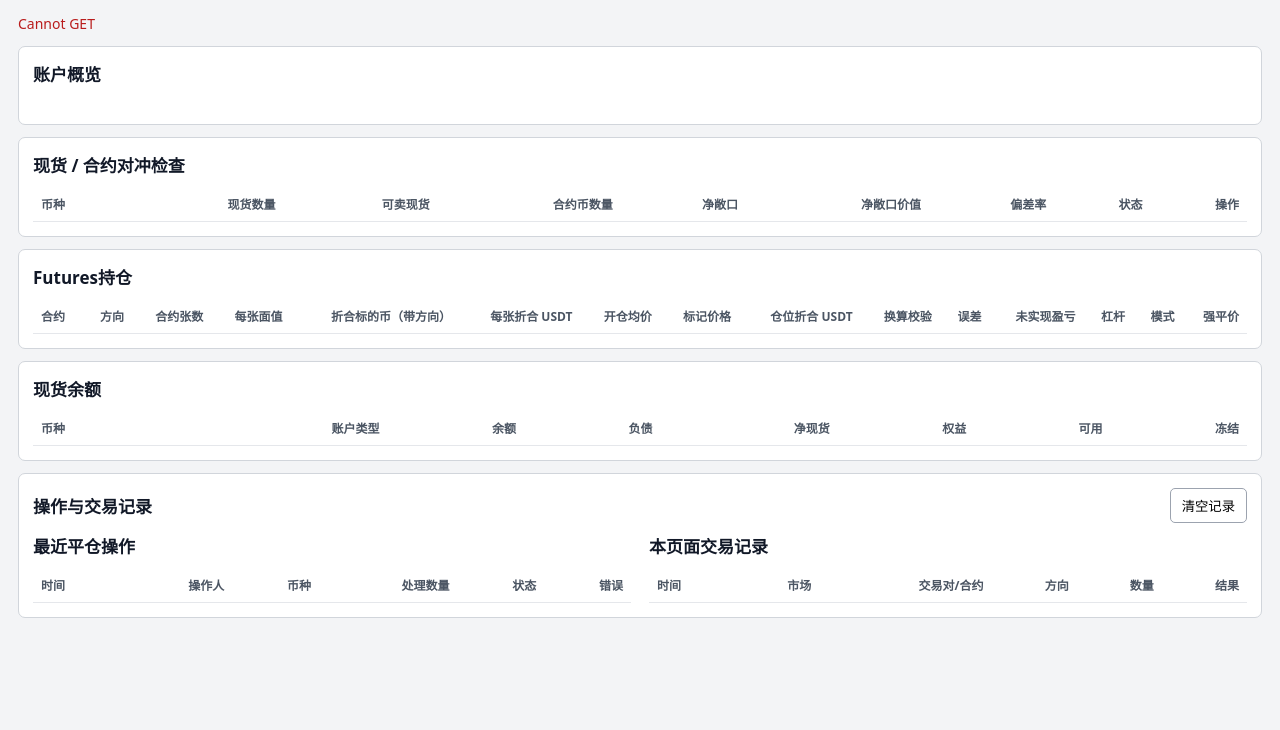
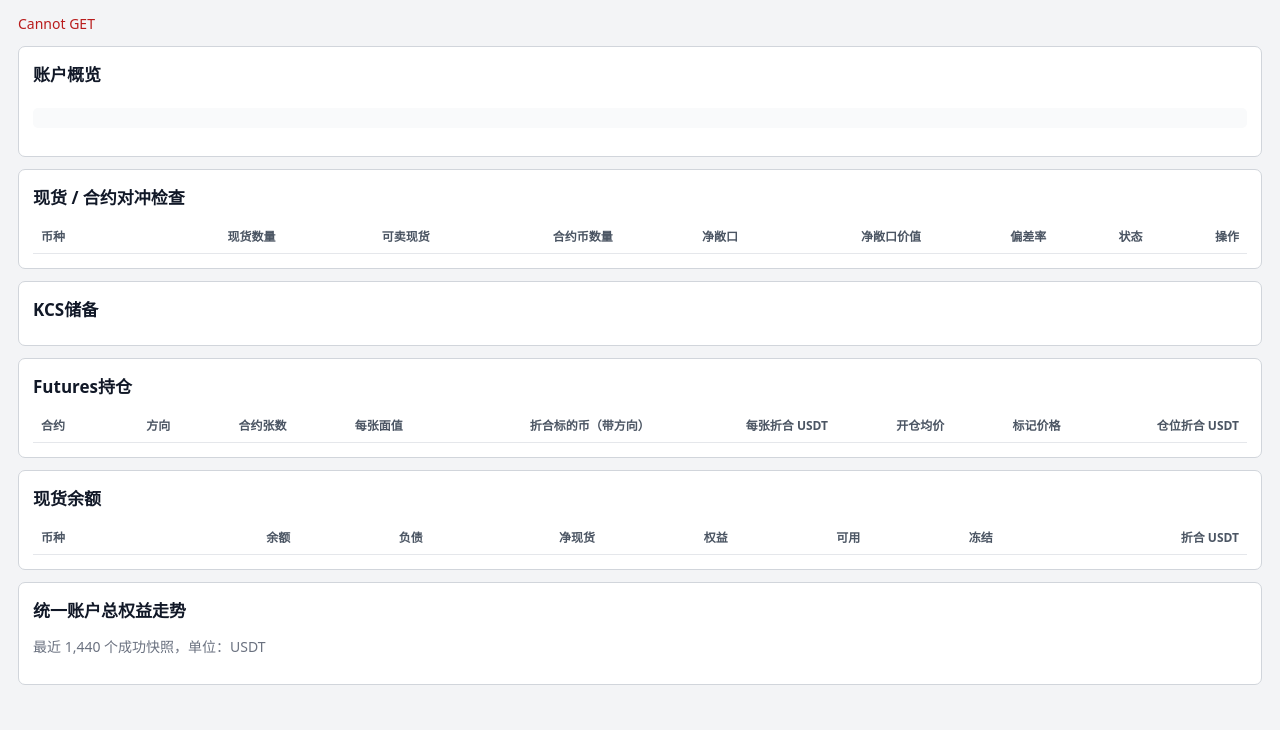
Before and after one commit to JZL-Quant/101-account-monitor, a Python web app: template kucoin_exposure/templates/exposure.html in a window 1280 px wide. Shown: the part 70-800 px from the top of the page. Run offline with Jinja, Linux system fonts and the light colour scheme; the template is opened without the code that fills it: most values are stand-ins (such as "Sample title", 1, 10 or a date in 2020); lists and menus that the app fills with data are empty.

Commit message:
kucoin_exposure

```diff
--- a/kucoin_exposure/client.py
+++ b/kucoin_exposure/client.py
@@ -18,6 +18,7 @@
 from .models import FuturesPosition, SpotBalance, SpotSymbol, ZERO, decimal_value
 
 
+# 账户监控为低频查询，使用 KuCoin 官方公网 UTA 域名；colo 仅供交易链路。
 UTA_BASE_URL = "https://api.kucoin.com"
 # UTA 的公开 instrument 返回字段仍在快速迭代。合约 multiplier 暂用 KuCoin
 # 经典公开合约元数据交叉补齐；该请求不涉及账户模式或 API Key。
@@ -243,7 +244,8 @@
             for item in account.get("currencies", []):
                 balance = decimal_value(item.get("balance"))
                 liability = decimal_value(item.get("liability"))
-                equity = decimal_value(item.get("equity"), balance - liability)
+                # UTA balance 本身带方向；缺少 equity 时回退到 balance，不能再扣一次 liability。
+                equity = decimal_value(item.get("equity"), balance)
                 if balance == ZERO and liability == ZERO and equity == ZERO:
                     continue
                 result.append(
--- a/kucoin_exposure/config.example.yaml
+++ b/kucoin_exposure/config.example.yaml
@@ -63,6 +63,8 @@
   warning_threshold_percent: 5
   # 净敞口价值低于此 USDT 金额时按灰尘余额处理，显示“已对冲”。
   dust_value_usdt: 1
+  # 仅控制页面隐藏小额仓位，不影响敞口状态、报警或平仓逻辑。
+  display_dust_value_usdt: 0.1
 
 # KuCoin 现货和合约可能使用不同的币种代码，在这里统一。
 symbols:
--- a/kucoin_exposure/config.py
+++ b/kucoin_exposure/config.py
@@ -56,6 +56,7 @@
     matched_threshold_percent: float = 1.0
     warning_threshold_percent: float = 5.0
     dust_value_usdt: float = 1.0
+    display_dust_value_usdt: float = 0.1
     aliases: dict[str, str] = field(default_factory=lambda: {"XBT": "BTC"})
     excluded_assets: frozenset[str] = field(default_factory=frozenset)
 
@@ -182,6 +183,9 @@
             matched_threshold_percent=float(hedge.get("matched_threshold_percent", 1)),
             warning_threshold_percent=float(hedge.get("warning_threshold_percent", 5)),
             dust_value_usdt=float(hedge.get("dust_value_usdt", 1)),
+            display_dust_value_usdt=max(
+                0.0, float(hedge.get("display_dust_value_usdt", 0.1))
+            ),
             aliases=normalized_aliases,
             excluded_assets=excluded_assets,
         ),
--- a/kucoin_exposure/templates/exposure.html
+++ b/kucoin_exposure/templates/exposure.html
@@ -29,6 +29,8 @@
         .summary div { min-width: 150px; }
         .summary span { display: block; color: #6b7280; font-size: 12px; }
         .summary strong { font-size: 18px; }
+        .risk-gate { margin-top: 12px; padding: 10px 12px; border-radius: 5px; background: #f9fafb; }
+        .risk-gate p { margin: 4px 0; }
         .good { color: #047857; }
         .warn { color: #b45309; }
         .bad { color: #b91c1c; }
@@ -57,6 +59,7 @@
 <section>
     <h2>账户概览</h2>
     <div id="summary" class="summary"></div>
+    <div id="openingRiskGate" class="risk-gate"></div>
     <p id="freshness" class="muted"></p>
 </section>
 
@@ -72,12 +75,16 @@
 </section>
 
 <section>
+    <h2>KCS储备</h2>
+    <div id="kcsReserve" class="summary"></div>
+</section>
+
+<section>
     <h2>Futures持仓</h2>
     <table>
         <thead><tr>
             <th>合约</th><th>方向</th><th>合约张数</th><th>每张面值</th><th>折合标的币（带方向）</th>
             <th>每张折合 USDT</th><th>开仓均价</th><th>标记价格</th><th>仓位折合 USDT</th>
-            <th>换算校验</th><th>误差</th><th>未实现盈亏</th><th>杠杆</th><th>模式</th><th>强平价</th>
         </tr></thead>
         <tbody id="futures"></tbody>
     </table>
@@ -86,38 +93,15 @@
 <section>
     <h2>现货余额</h2>
     <table>
-        <thead><tr><th>币种</th><th>账户类型</th><th>余额</th><th>负债</th><th>净现货</th><th>权益</th><th>可用</th><th>冻结</th></tr></thead>
+        <thead><tr><th>币种</th><th>余额</th><th>负债</th><th>净现货</th><th>权益</th><th>可用</th><th>冻结</th><th>折合 USDT</th></tr></thead>
         <tbody id="spot"></tbody>
     </table>
 </section>
 
 <section>
-    <div class="section-heading">
-        <h2>操作与交易记录</h2>
-        <button id="clearActionsButton">清空记录</button>
-    </div>
-    <div class="record-columns">
-        <div class="record-column">
-            <h2>最近平仓操作</h2>
-            <table>
-                <thead><tr>
-                    <th>时间</th><th>操作人</th><th>币种</th>
-                    <th>处理数量</th><th>状态</th><th>错误</th>
-                </tr></thead>
-                <tbody id="actions"></tbody>
-            </table>
-        </div>
-        <div class="record-column">
-            <h2>本页面交易记录</h2>
-            <table>
-                <thead><tr>
-                    <th>时间</th><th>市场</th><th>交易对/合约</th>
-                    <th>方向</th><th>数量</th><th>结果</th>
-                </tr></thead>
-                <tbody id="tradeRecords"></tbody>
-            </table>
-        </div>
-    </div>
+    <h2>统一账户总权益走势</h2>
+    <p class="muted">最近 1,440 个成功快照，单位：USDT</p>
+    <div id="equityChart"></div>
 </section>
 
 <script>
@@ -213,80 +197,124 @@
 }
 function render(data) {
     latestData = data;
+    const displayDust = Number(data.display_dust_value_usdt ?? 0.1);
     document.getElementById('closeAllButton').disabled = !data.trading_enabled;
     const s = data.summary || {};
     document.getElementById('summary').innerHTML = `
-        <div><span>Futures账户权益</span><strong>${n(s.account_equity, 2)} USDT</strong></div>
-        <div><span>可用余额</span><strong>${n(s.available_balance, 2)} USDT</strong></div>
-        <div><span>多头合约敞口</span><strong>${n(s.long_exposure, 2)} USDT</strong></div>
-        <div><span>空头合约敞口</span><strong>${n(s.short_exposure, 2)} USDT</strong></div>
-        <div><span>未实现盈亏</span><strong>${n(s.unrealised_pnl, 2)} USDT</strong></div>
-        <div><span>合约换算校验</span><strong class="${s.conversion_all_ok ? 'good' : 'bad'}">${s.conversion_all_ok ? '全部通过' : '存在异常'}</strong></div>`;
+        <div><span>统一账户总权益</span><strong>${n(s.account_equity, 2)} USDT</strong></div>
+        <div><span>合约可用保证金</span><strong>${n(s.available_balance, 2)} USDT</strong></div>
+        <div><span>现货总持仓</span><strong>${n(s.spot_total_position, 2)} USDT</strong></div>
+        <div><span>Futures 总持仓</span><strong>${n(s.futures_total_position, 2)} USDT</strong></div>
+        <div><span>MMR（维持保证金安全倍数）</span><strong>${n(s.mmr, 3)}×</strong></div>
+        <div><span>IMR（初始保证金安全倍数）</span><strong>${n(s.imr, 3)}×</strong></div>
+        <div><span>未对冲多头敞口</span><strong>${n(s.long_exposure, 2)} USDT</strong></div>
+        <div><span>未对冲空头敞口</span><strong>${n(s.short_exposure, 2)} USDT</strong></div>`;
+    const gate = s.opening_risk_gate || {};
+    const gateClass = gate.is_risky ? 'bad' : (gate.is_safe ? 'good' : 'warn');
+    document.getElementById('openingRiskGate').innerHTML = `
+        <p><strong class="${gateClass}">风险门控结果：${gate.result || '-'}</strong></p>
+        <p>停止开仓条件：<code>${gate.stop_condition || 'MMR < 6.0 或 IMR < 1.2'}</code>
+           　当前：${gate.is_risky ? '已触发' : '未触发'}</p>
+        <p>恢复开仓条件：<code>${gate.resume_condition || 'MMR > 6.44 且 IMR > 1.77'}</code>
+           　当前：${gate.is_safe ? '已满足' : '未满足'}</p>
+        <p class="muted">${gate.detail || ''}</p>`;
     const attempt = data.last_attempt || {};
     document.getElementById('freshness').textContent =
         `数据时间：${data.sampled_at || '尚无成功数据'}　状态：${data.stale ? '已过期' : '正常'}`
         + (attempt.status === 'failed' ? `　最近错误：${attempt.error_message}` : '');
 
-    document.getElementById('hedges').innerHTML = (data.hedges || []).map(row => `
+    const hedgeRows = (data.hedges || []).filter(row => {
+        if (row.excluded_from_hedge) return false;
+        const price = Math.abs(Number(row.price || 0));
+        const spotLegValue = Math.abs(Number(row.spot_qty || 0)) * price;
+        const futuresLegValue = Math.abs(Number(row.futures_qty || 0)) * price;
+        return Math.max(spotLegValue, futuresLegValue) >= displayDust;
+    });
+    document.getElementById('hedges').innerHTML = hedgeRows.map(row => `
         <tr>
             <td>${row.asset}</td><td>${q(row.spot_qty)}</td><td>${q(row.spot_trade_available)}</td>
             <td>${q(row.futures_qty)}</td><td>${q(row.net_qty)}</td><td>${n(row.net_value, 4)} USDT</td>
-            <td>${row.excluded_from_hedge ? '—' : `${n(row.mismatch_percent, 2)}%`}</td>
+            <td>${n(row.mismatch_percent, 2)}%</td>
             <td class="${statusClass(row.status)}">${row.status}</td>
-            <td>${row.excluded_from_hedge
-                ? '<span>不参与平仓</span>'
-                : `<button class="danger close-button" data-asset="${row.asset}"
-                    ${data.trading_enabled ? '' : 'disabled'}>双边平仓</button>`}</td>
+            <td><button class="danger close-button" data-asset="${row.asset}"
+                    ${data.trading_enabled ? '' : 'disabled'}>双边平仓</button></td>
         </tr>`).join('') || '<tr><td colspan="9">暂无敞口</td></tr>';
+
+    const kcs = (data.hedges || []).find(row => row.asset === 'KCS' && row.excluded_from_hedge);
+    document.getElementById('kcsReserve').innerHTML = kcs
+        ? `<div><span>现货数量</span><strong>${q(kcs.spot_qty)} KCS</strong></div>
+           <div><span>折合价值</span><strong>${n(kcs.net_value, 2)} USDT</strong></div>`
+        : '<span class="muted">暂无 KCS 储备</span>';
 
     const exposureAsset = symbol => {
         const hedge = (data.hedges || []).find(item =>
             (item.futures_symbols || []).includes(symbol));
         return hedge?.asset || '';
     };
-    document.getElementById('futures').innerHTML = (data.futures_positions || []).map(row => `
+    document.getElementById('futures').innerHTML = (data.futures_positions || [])
+        .filter(row => Math.abs(Number(row.mark_value || 0)) >= displayDust)
+        .map(row => `
         <tr><td>${row.symbol}</td><td>${row.side === 'long' ? '多' : '空'}</td>
         <td>${q(Math.abs(Number(row.current_qty)))}</td><td>${q(row.multiplier)} ${exposureAsset(row.symbol) || row.base_currency}/张</td>
         <td>${q(row.base_qty)} ${exposureAsset(row.symbol) || row.base_currency}</td><td>${n(row.per_contract_mark_value, 4)} USDT</td>
         <td>${n(row.avg_entry_price, 4)}</td>
-        <td>${n(row.mark_price, 4)}</td><td>${n(row.mark_value, 2)} USDT</td>
-        <td class="${row.conversion_ok ? 'good' : 'bad'}">${row.conversion_ok ? '通过' : '异常'}</td>
-        <td>${n(row.conversion_error_percent, 4)}%</td><td>${n(row.unrealised_pnl, 4)}</td>
-        <td>${n(row.leverage, 2)}x</td><td>${row.margin_mode}</td><td>${n(row.liquidation_price, 4)}</td></tr>`
-    ).join('') || '<tr><td colspan="15">暂无合约持仓</td></tr>';
+        <td>${n(row.mark_price, 4)}</td><td>${n(row.mark_value, 2)} USDT</td></tr>`
+    ).join('') || '<tr><td colspan="9">暂无合约持仓</td></tr>';
 
-    document.getElementById('spot').innerHTML = (data.spot_balances || []).map(row => `
-        <tr><td>${row.currency}</td><td>${row.account_type}</td><td>${q(row.balance)}</td>
-        <td>${q(row.liability)}</td><td>${q(Number(row.balance) - Number(row.liability))}</td>
-        <td>${q(row.equity)}</td><td>${q(row.available)}</td><td>${q(row.holds)}</td></tr>`
-    ).join('') || '<tr><td colspan="8">暂无现货余额</td></tr>';
+    const hedgeByAsset = new Map((data.hedges || []).map(row => [row.asset, row]));
+    document.getElementById('spot').innerHTML = (data.spot_balances || [])
+        .filter(row => row.currency !== 'KCS')
+        .filter(row => {
+            const hedge = hedgeByAsset.get(row.currency);
+            const price = row.currency === 'USDT' ? 1 : Number(hedge?.price || 0);
+            return Math.abs(Number(row.equity) * price) >= displayDust;
+        })
+        .map(row => {
+        const hedge = hedgeByAsset.get(row.currency);
+        const netSpot = Number(row.equity);
+        const spotValue = row.currency === 'USDT'
+            ? netSpot
+            : (hedge ? netSpot * Number(hedge.price || 0) : 0);
+        return `
+        <tr><td>${row.currency}</td><td>${q(row.balance)}</td>
+        <td>${q(row.liability)}</td><td>${q(row.equity)}</td>
+        <td>${q(row.equity)}</td><td>${q(row.available)}</td><td>${q(row.holds)}</td>
+        <td>${n(spotValue, 2)} USDT</td></tr>`;
+    })
+        .join('') || '<tr><td colspan="8">暂无现货余额</td></tr>';
 
-    document.getElementById('actions').innerHTML = (data.actions || []).map(row => `
-        <tr><td>${approximateTime(row.created_at)}</td><td>${row.username}</td>
-        <td>${row.asset === 'ALL' ? '全部平仓' : row.asset}</td>
-        <td>${actionQuantity(row)}</td>
-        <td class="${row.status === 'complete' || row.status === 'already_flat' ? 'good' : 'bad'}">
-            ${actionStatus(row.status)}</td>
-        <td class="bad">${row.error_message || ''}</td></tr>`
-    ).join('') || '<tr><td colspan="6">暂无平仓操作</td></tr>';
-
-    const trades = (data.actions || []).flatMap(row =>
-        (row.order_legs || []).map(order => ({...order, action: row})));
-    document.getElementById('tradeRecords').innerHTML = trades.map(item => {
-        const row = item.action;
-        const leg = String(item.leg || '');
-        const parts = leg.split(':');
-        return `<tr><td>${approximateTime(row.created_at)}</td>
-            <td>${leg.startsWith('spot:') ? '现货' : '合约'}</td>
-            <td>${parts.slice(1).join(':') || row.asset}</td>
-            <td>${tradeDirection(row, leg)}</td>
-            <td>${tradeQuantity(row, leg)}</td>
-            <td class="${item.ok ? 'good' : 'bad'}">${item.ok ? '已提交' : `失败：${item.error || '-'}`}</td></tr>`;
-    }).join('') || '<tr><td colspan="6">暂无本页面交易</td></tr>';
+    renderEquityChart(data.equity_history || []);
 
     document.querySelectorAll('.close-button').forEach(button => {
         button.addEventListener('click', () => closeBoth(button.dataset.asset, button));
     });
+}
+function renderEquityChart(points) {
+    const target = document.getElementById('equityChart');
+    const values = points.map(p => Number(p.equity)).filter(Number.isFinite);
+    if (values.length < 2) {
+        target.innerHTML = '<p class="muted">历史数据不足，至少需要两个成功快照。</p>';
+        return;
+    }
+    const width = 1000, height = 260, left = 70, right = 18, top = 18, bottom = 36;
+    let min = Math.min(...values), max = Math.max(...values);
+    const pad = Math.max((max - min) * .12, Math.abs(max) * .005, .01);
+    min -= pad; max += pad;
+    const x = i => left + i * (width-left-right) / (values.length-1);
+    const y = v => top + (max-v) * (height-top-bottom) / (max-min);
+    const path = values.map((v,i) => `${i ? 'L':'M'}${x(i).toFixed(1)},${y(v).toFixed(1)}`).join(' ');
+    target.innerHTML = `<svg viewBox="0 0 ${width} ${height}" role="img" aria-label="统一账户总权益走势" style="width:100%;min-width:620px">
+      <line x1="${left}" y1="${top}" x2="${left}" y2="${height-bottom}" stroke="#9ca3af"/>
+      <line x1="${left}" y1="${height-bottom}" x2="${width-right}" y2="${height-bottom}" stroke="#9ca3af"/>
+      <line x1="${left}" y1="${y((min+max)/2)}" x2="${width-right}" y2="${y((min+max)/2)}" stroke="#e5e7eb"/>
+      <path d="${path}" fill="none" stroke="#2563eb" stroke-width="2.5"/>
+      <text x="${left-8}" y="${y(max)+5}" text-anchor="end" fill="#6b7280">${n(max,2)}</text>
+      <text x="${left-8}" y="${y(min)+5}" text-anchor="end" fill="#6b7280">${n(min,2)}</text>
+      <text x="${left}" y="${height-10}" fill="#6b7280">${approximateTime(points[0].sampled_at)}</text>
+      <text x="${width-right}" y="${height-10}" text-anchor="end" fill="#6b7280">${approximateTime(points.at(-1).sampled_at)}</text>
+      <circle cx="${x(values.length-1)}" cy="${y(values.at(-1))}" r="4" fill="#2563eb"/>
+      <text x="${x(values.length-1)-8}" y="${y(values.at(-1))-10}" text-anchor="end" fill="#111827">${n(values.at(-1),2)} USDT</text>
+    </svg>`;
 }
 async function load() {
     try { render(await api(appUrl('/api/kucoin/exposure/latest'))); }
@@ -360,25 +388,6 @@
     }
 }
 document.getElementById('closeAllButton').addEventListener('click', closeAll);
-document.getElementById('clearActionsButton').addEventListener('click', async event => {
-    if (!confirm('确认清空本页面保存的全部平仓和交易记录？\n\n该操作不会影响 KuCoin 订单，但本地记录无法恢复。')) {
-        return;
-    }
-    event.target.disabled = true;
-    try {
-        const result = await api(appUrl('/api/kucoin/exposure/actions/clear'), {
-            method: 'POST', headers: {'X-CSRF-Token': csrf}
-        });
-        await load();
-        message.className = 'good';
-        message.textContent = `已清空 ${result.deleted || 0} 条本地交易记录`;
-    } catch (error) {
-        message.className = 'bad';
-        message.textContent = `清空记录失败：${error.message}`;
-    } finally {
-        event.target.disabled = false;
-    }
-});
 document.getElementById('refreshButton').addEventListener('click', async event => {
     event.target.disabled = true;
     try {
```
Also changed, not shown: kucoin_exposure/calculator.py (+51 -3 lines), kucoin_exposure/repository.py (+18 -0 lines), kucoin_exposure/service.py (+50 -15 lines), tests/test_kucoin_exposure.py (+59 -0 lines).
